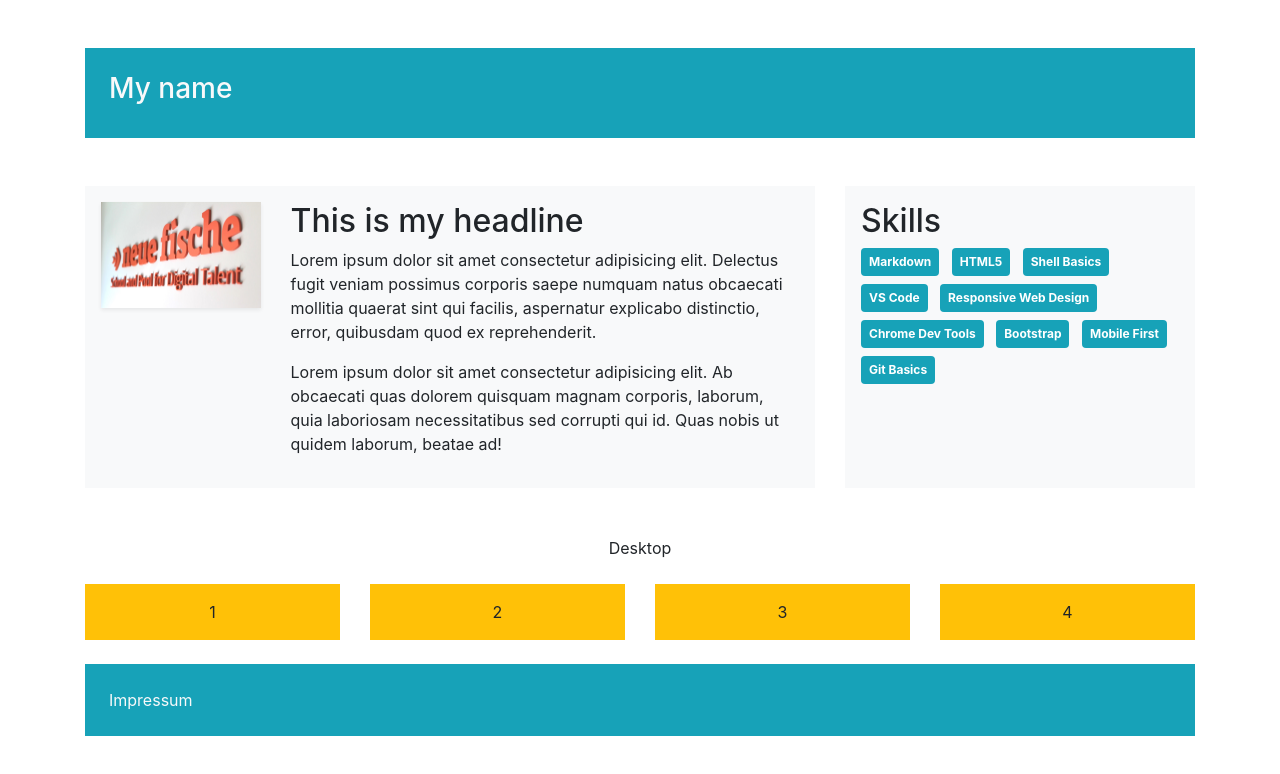
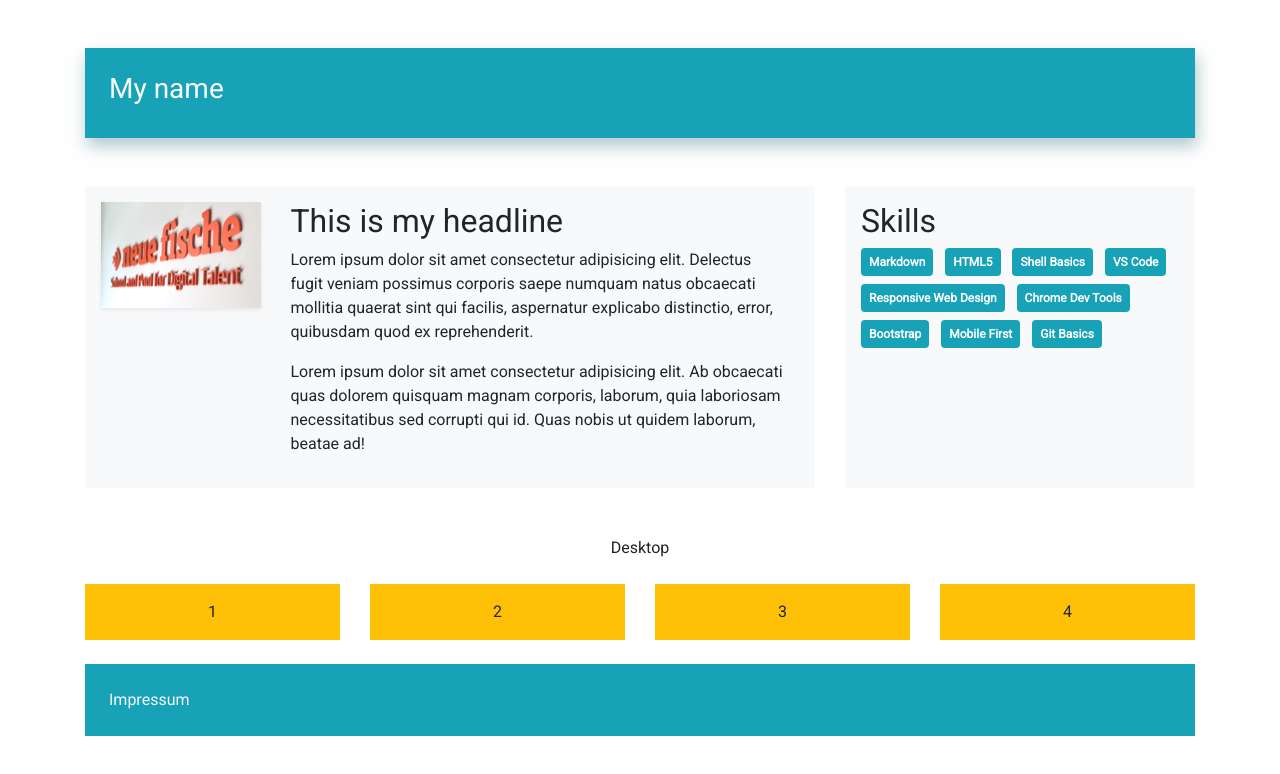
Before and after one commit to lenijk/personal-website, a plain HTML site: page index.html in a window 1280 px wide. Drawn offline with Linux system fonts and the light colour scheme.

Commit message:
Add new font and shadow

```diff
--- /dev/null
+++ b/css/styles.css
@@ -0,0 +1,7 @@
+body {
+  font-family: 'Roboto', sans-serif;
+}
+
+.light-shadow {
+  box-shadow: 2px 8px 16px #66939c87;
+}
--- a/index.html
+++ b/index.html
@@ -7,10 +7,12 @@
   <meta http-equiv="X-UA-Compatible" content="ie=edge">
   <title>Your name goes here</title>
   <link rel="stylesheet" href="css/bootstrap.css">
+  <link rel="stylesheet" href="css/styles.css">
+  <link href="https://fonts.googleapis.com/css?family=Roboto" rel="stylesheet">
 </head>
 
 <body class="container mt-5">
-  <header class="bg-info text-light p-4 mb-5">
+  <header class="bg-info text-light p-4 mb-5 light-shadow">
     <h1 class="h3">My name</h1>
   </header>
 
```
